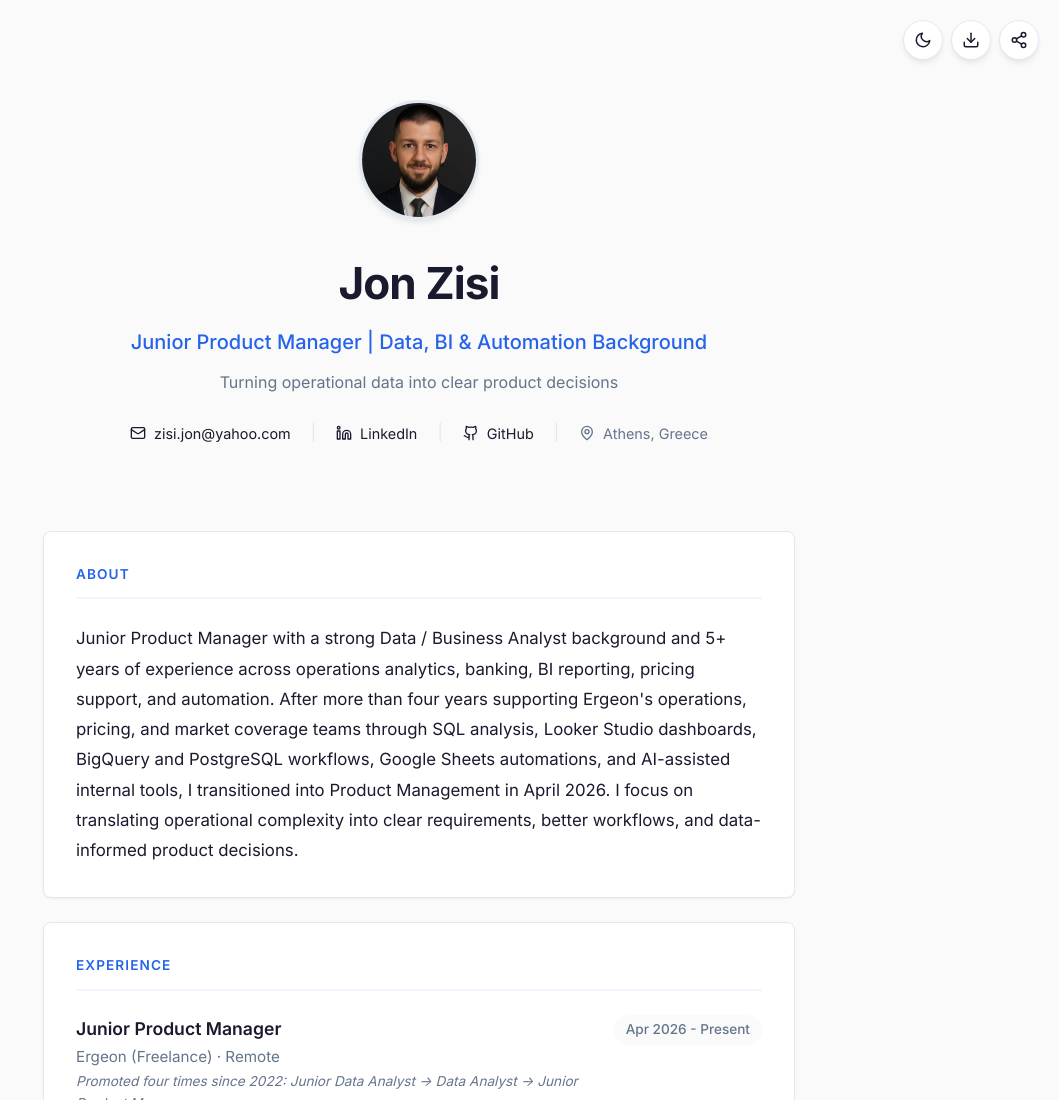
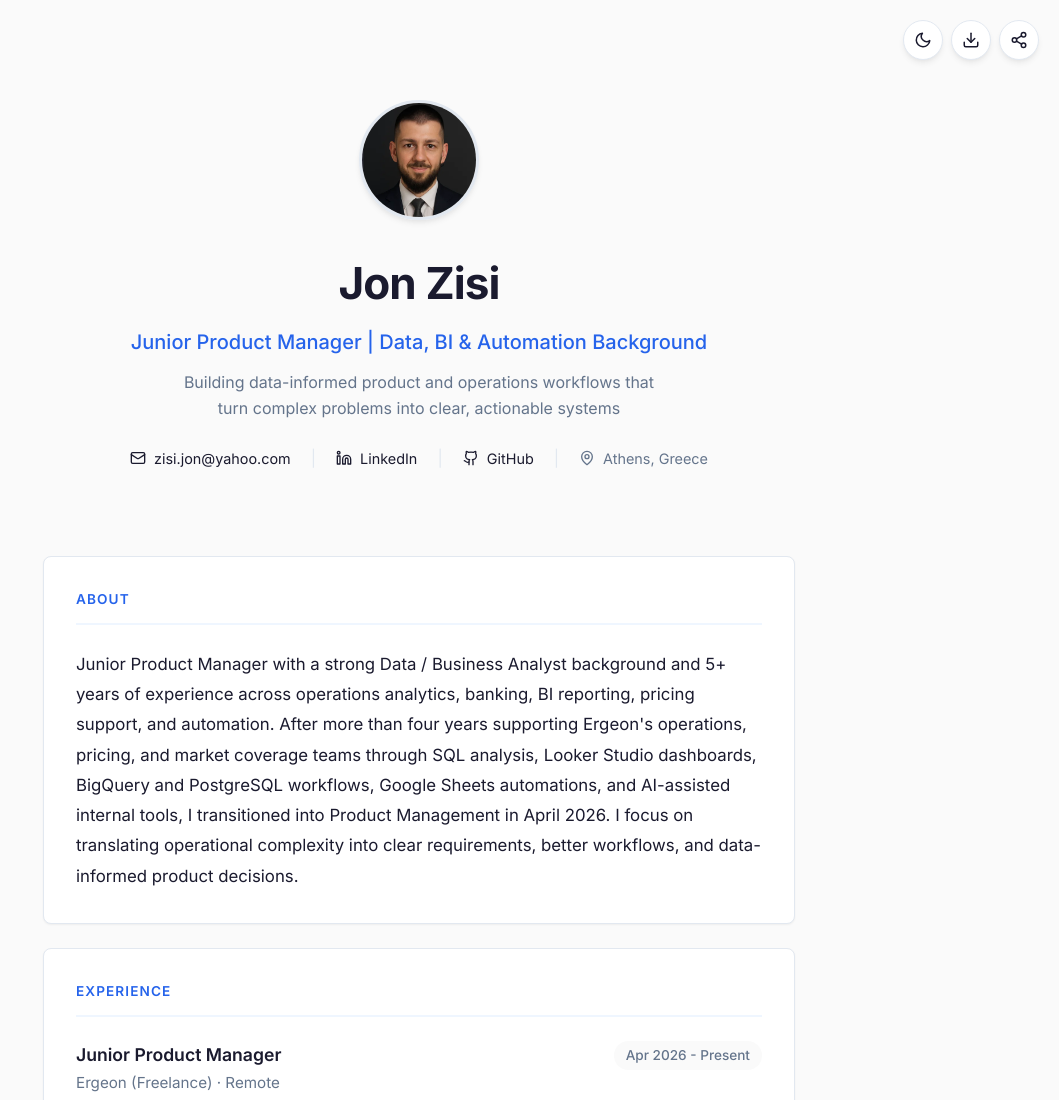
Before and after one commit to JonZi1/cv, a website: page index.html in a window 1280 px wide. Shown: the top 1100 px of the page, without its empty margins (221-1280 px from the left). Drawn offline with Linux system fonts and the light colour scheme.

Commit message:
Revert tagline to previous version

```diff
--- a/index.html
+++ b/index.html
@@ -90,7 +90,7 @@
             <div class="header-content">
                 <h1 class="name">Jon Zisi</h1>
                 <p class="title">Junior Product Manager | Data, BI &amp; Automation Background</p>
-                <p class="tagline">Turning operational data into clear product decisions</p>
+                <p class="tagline">Building data-informed product and operations workflows that turn complex problems into clear, actionable systems</p>
             </div>
             <div class="contact-bar">
                 <a href="mailto:zisi.jon@yahoo.com">
```
Also changed, not shown: 1 other file.
